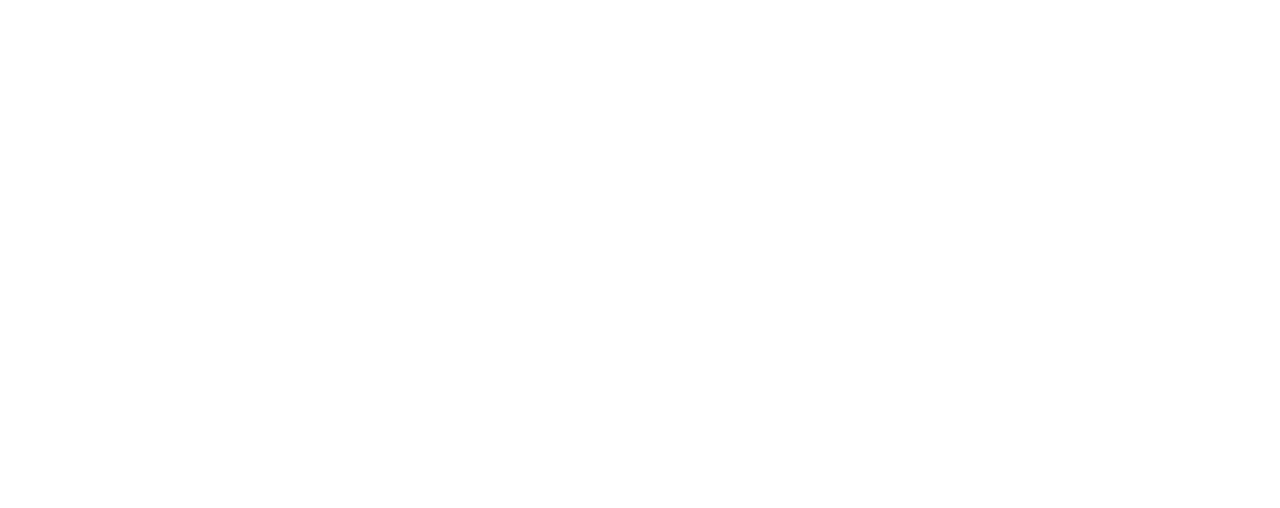
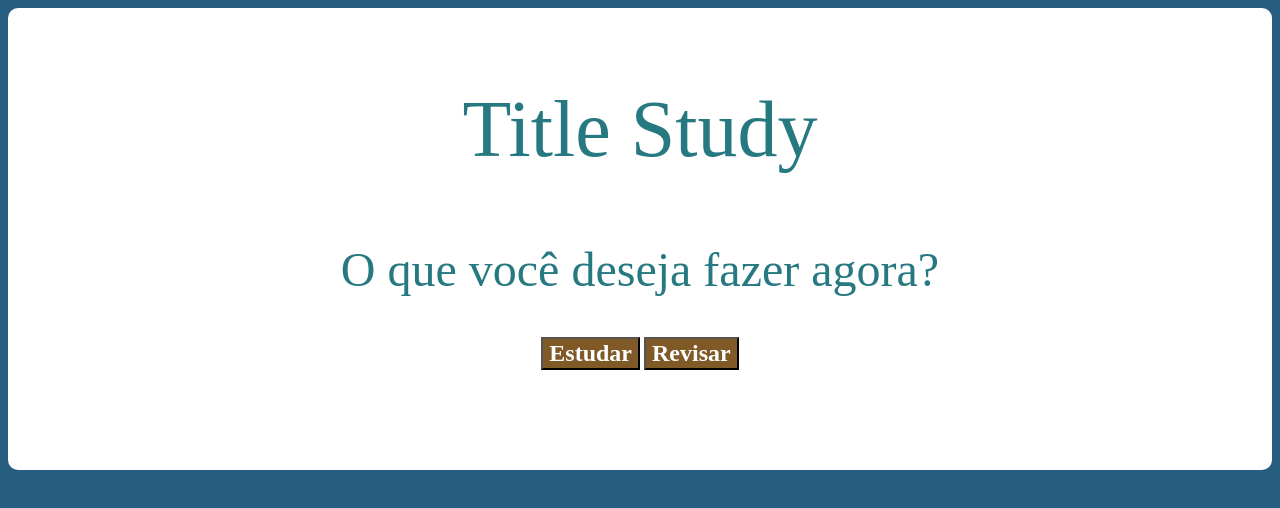
Before and after one commit to davih10/robot-ca, a plain HTML site: page Estudos_agenda/index.html in a window 1280 px wide. Drawn offline with Linux system fonts and the light colour scheme.

Commit message:
versão 1.2
tem os estilos mais ou menos mas ainda precisa melhorar as paginas de estudo e também falta os conteúdos e o javascipt

```diff
--- a/Estudos_agenda/estilo.css
+++ b/Estudos_agenda/estilo.css
@@ -0,0 +1,38 @@
+:root{
+    --cor_fundo:#265D80;
+    --cor_button:#805A26;
+    --cor_letra:#267980;
+}
+a{
+    text-decoration: none;
+}
+body{
+    background-color: var(--cor_fundo);
+    color:var(--cor_letra);
+}
+button{
+    color: white;
+    background-color:var(--cor_button);
+    font:bolder 1.5em 'times new roman';
+}
+button:hover{
+    background-color: #be9050;
+    height: 50px;
+    transition: 5s;
+}
+section{
+    background-color: white;
+    border-radius: 10px;
+    padding: 10px;
+    padding-bottom: 100px;
+    text-align: center;
+}
+h1{
+   font:normal 5em 'times new roman';
+}
+h2{
+    font:normal 3em 'times new roman';
+}
+ul{
+    list-style-type: none;
+}
--- a/Estudos_agenda/index.html
+++ b/Estudos_agenda/index.html
@@ -7,6 +7,22 @@
     <link rel="stylesheet" href="estilo.css">
 </head>
 <body>
+    <section>
+         <h1>Title Study</h1>
+        <h2>
+            O que você deseja fazer agora?
+        </h2>
+        <a href="Estudar.html">
+            <button>
+                Estudar
+            </button>
+        </a>
+        <a href="Revisar.html">
+            <button>
+                Revisar
+            </button>
+        </a>
+    </section>
     <script src="script.js"></script>
 </body>
 </html>
```
Also changed, not shown: Estudos_agenda/Estudar.html (added, +35 -0 lines), Estudos_agenda/Revisar.html (added, +35 -0 lines).
